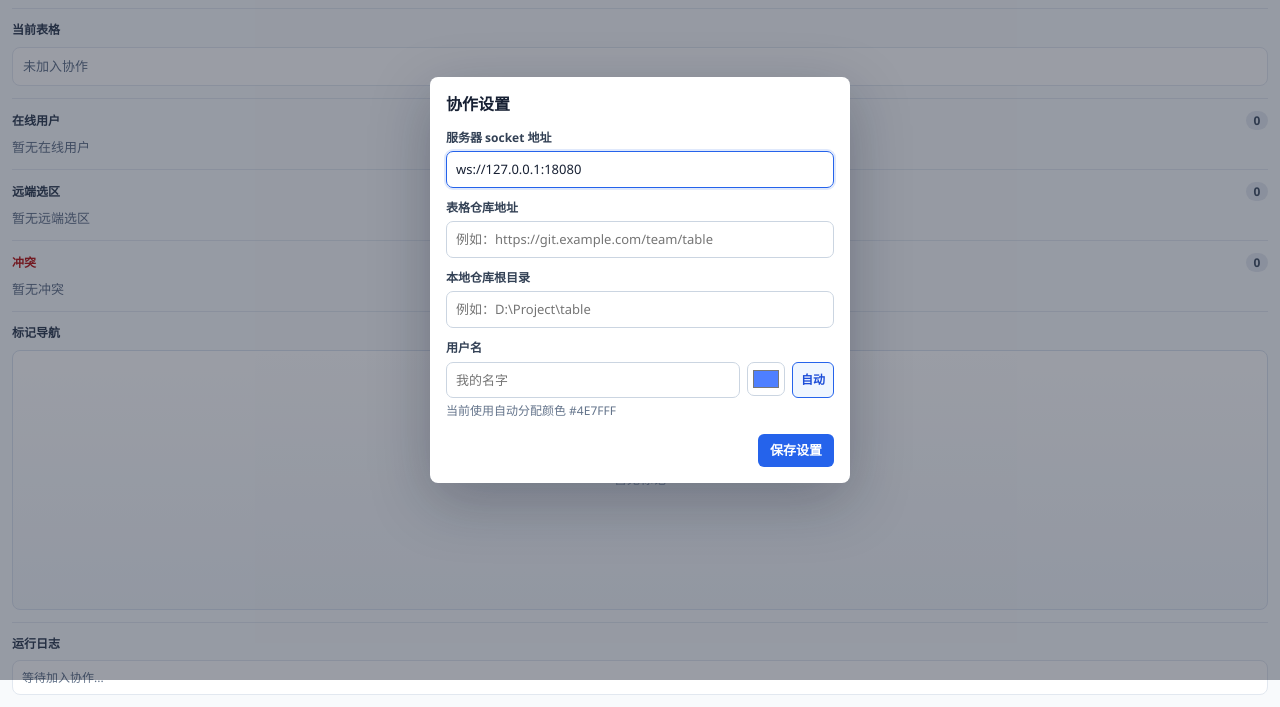
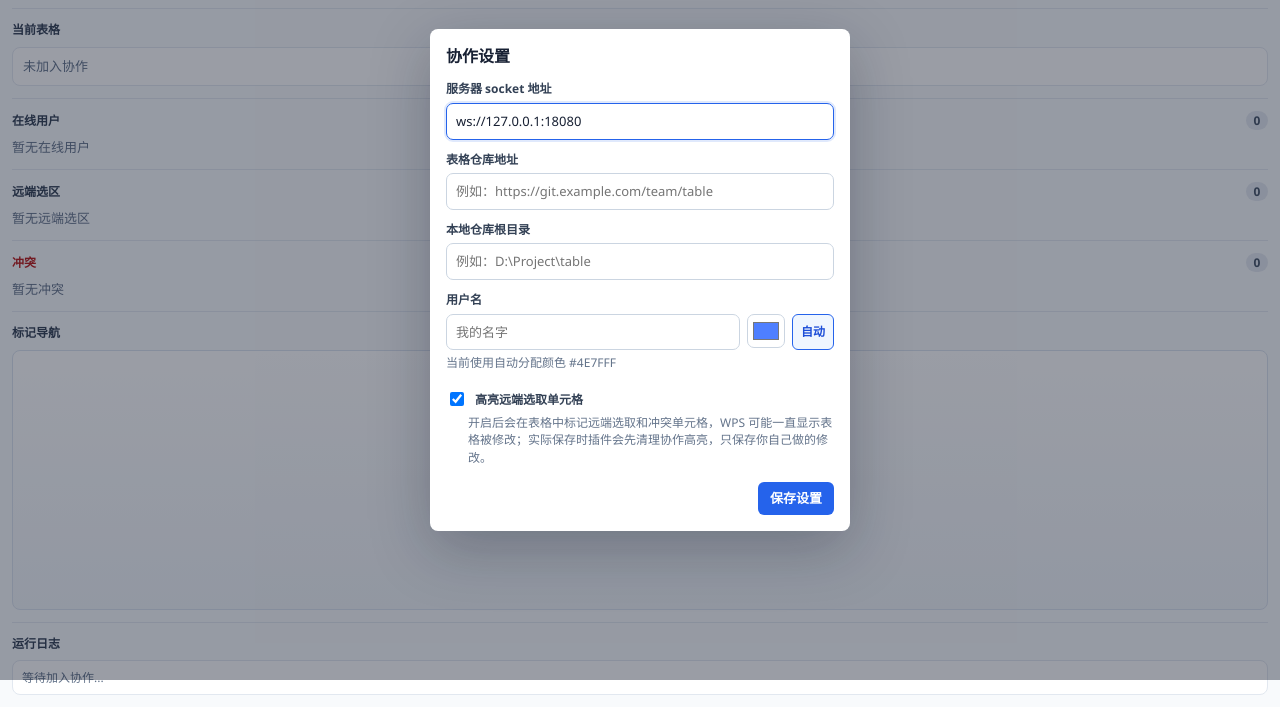
Before and after one commit to tadazly/wps-anybody-here, a website built with Vite: page packages/addin/ui/taskpane.html in a window 1280 px wide. Shown: the part 120-827 px from the top of the page. Built offline with nearby package versions, Linux system fonts and the light colour scheme.

Commit message:
增加单元格高亮开关

```diff
--- a/packages/addin/js/taskpane.js
+++ b/packages/addin/js/taskpane.js
@@ -5,6 +5,7 @@
         user: "wpsAnybodyHere.user",
         repoUrl: "wpsAnybodyHere.repoUrl",
         repoRoot: "wpsAnybodyHere.repoRoot",
+        highlightRemoteCells: "wpsAnybodyHere.highlightRemoteCells",
         settingsSaved: "wpsAnybodyHere.settingsSaved",
     };
 
@@ -311,6 +312,10 @@
         return localStorage.getItem(STORAGE_KEYS.settingsSaved) === "1";
     }
 
+    function isRemoteCellHighlightEnabled() {
+        return localStorage.getItem(STORAGE_KEYS.highlightRemoteCells) !== "0";
+    }
+
     function setSettingsError(message) {
         const el = $("settingsError");
         if (!el) {
@@ -336,6 +341,7 @@
         $("repoUrlInput").value = firstRun ? "" : getRepoUrl();
         $("repoRootInput").value = firstRun ? "" : getRepoRoot();
         $("userNameInput").value = savedUser ? savedUser.userName : getWpsUserName();
+        $("highlightRemoteCellsInput").checked = isRemoteCellHighlightEnabled();
         syncColorDraftFromUser(savedUser);
         renderUserColorControls();
         modal.dataset.force = force ? "true" : "false";
@@ -362,6 +368,7 @@
         const repoUrl = normalizeRepoUrl($("repoUrlInput").value);
         const repoRoot = normalizeWorkbookPath($("repoRootInput").value.trim()).replace(/\/$/, "");
         const userName = $("userNameInput").value.trim();
+        const highlightRemoteCells = $("highlightRemoteCellsInput").checked;
 
         if (!serverUrl) {
             setSettingsError("请填写服务器 socket 地址。");
@@ -383,10 +390,12 @@
         const oldServerUrl = getServerUrl();
         const oldRepoUrl = getRepoUrl();
         const oldRepoRoot = getRepoRoot();
+        const oldHighlightRemoteCells = isRemoteCellHighlightEnabled();
 
         localStorage.setItem(STORAGE_KEYS.serverUrl, serverUrl);
         localStorage.setItem(STORAGE_KEYS.repoUrl, repoUrl);
         localStorage.setItem(STORAGE_KEYS.repoRoot, repoRoot);
+        localStorage.setItem(STORAGE_KEYS.highlightRemoteCells, highlightRemoteCells ? "1" : "0");
         localStorage.setItem(STORAGE_KEYS.settingsSaved, "1");
         $("serverUrlInput").value = serverUrl;
         $("repoUrlInput").value = repoUrl;
@@ -401,6 +410,14 @@
         $("settingsModal").classList.remove("open");
         setSettingsError("");
         log("协作设置已保存");
+
+        if (oldHighlightRemoteCells !== highlightRemoteCells) {
+            if (highlightRemoteCells) {
+                refreshHighlights();
+            } else {
+                cleanupWorkbookHighlights();
+            }
+        }
 
         if (joined) {
             if (oldRepoUrl !== repoUrl || oldRepoRoot !== repoRoot) {
@@ -2054,6 +2071,12 @@
 
     async function refreshHighlights() {
         try {
+            if (!isRemoteCellHighlightEnabled()) {
+                await clearOldHighlights();
+                deleteAllSelectionLabelShapes();
+                return;
+            }
+
             const cleared = await clearOldHighlights();
             if (!cleared) {
                 return;
--- a/packages/addin/ui/taskpane.html
+++ b/packages/addin/ui/taskpane.html
@@ -258,6 +258,37 @@
         .settings-field input:focus {
             border-color: #2563eb;
             outline: 2px solid rgba(37, 99, 235, 0.14);
+        }
+
+        .settings-check-field {
+            padding: 8px 0 2px;
+        }
+
+        .settings-field .settings-check-label {
+            display: flex;
+            align-items: flex-start;
+            gap: 8px;
+            color: #334155;
+            font-size: 12px;
+            font-weight: 800;
+            line-height: 1.45;
+        }
+
+        .settings-check-label input[type="checkbox"] {
+            width: 14px;
+            min-width: 14px;
+            height: 14px;
+            margin-top: 1px;
+            padding: 0;
+            cursor: pointer;
+        }
+
+        .settings-note {
+            margin-top: 4px;
+            padding-left: 22px;
+            color: #64748b;
+            font-size: 12px;
+            line-height: 1.45;
         }
 
         .settings-inline-field {
@@ -552,6 +583,14 @@
                 <div id="userColorHint" class="settings-hint"></div>
             </div>
 
+            <div class="settings-field settings-check-field">
+                <label class="settings-check-label" for="highlightRemoteCellsInput">
+                    <input id="highlightRemoteCellsInput" type="checkbox" checked>
+                    <span>高亮远端选取单元格</span>
+                </label>
+                <div class="settings-note">开启后会在表格中标记远端选取和冲突单元格，WPS 可能一直显示表格被修改；实际保存时插件会先清理协作高亮，只保存你自己做的修改。</div>
+            </div>
+
             <div class="settings-actions">
                 <button id="saveSettingsBtn" class="primary-btn" type="button">保存设置</button>
             </div>
```
